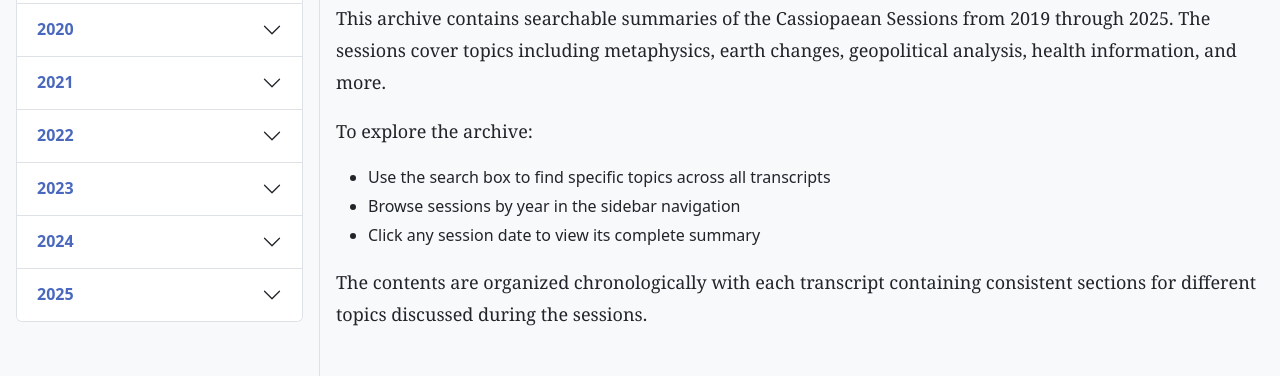
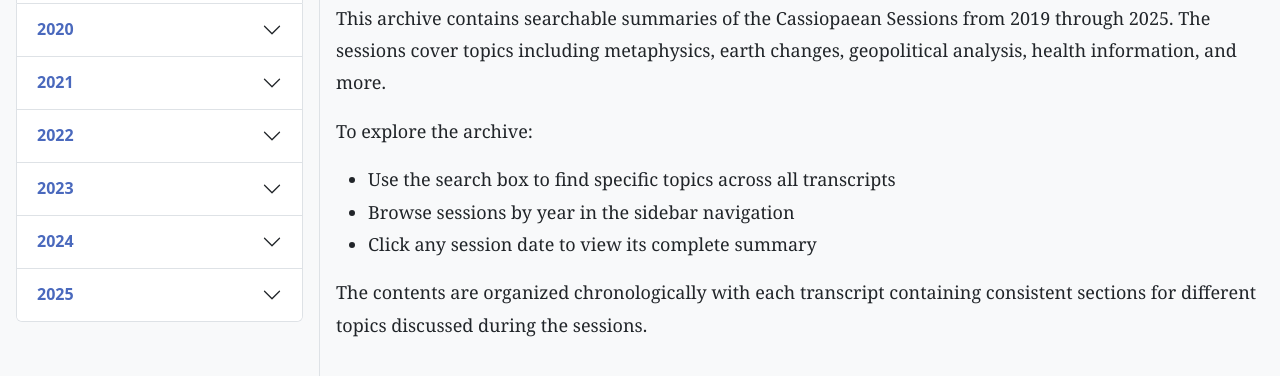
Before and after one commit to OmerYilmazlar/Cassiopaean-Transcripts-Summary, a plain HTML site: page index.html in a window 1280 px wide. Shown: the part 170-546 px from the top of the page. Drawn offline with nearby package versions, Linux system fonts and the light colour scheme.

Commit message:
Update index.html

```diff
--- a/index.html
+++ b/index.html
@@ -19,6 +19,12 @@
         /* Increase line spacing (approx 30% more) for main content */
         #main-content * {
             line-height: 1.8;
+        }
+
+        /* Add this inside your <style> section */
+        #main-content ul li {
+            font-size: 18px;
+            font-family: Charter, Georgia, 'Times New Roman', serif;
         }
 
         p {
```
